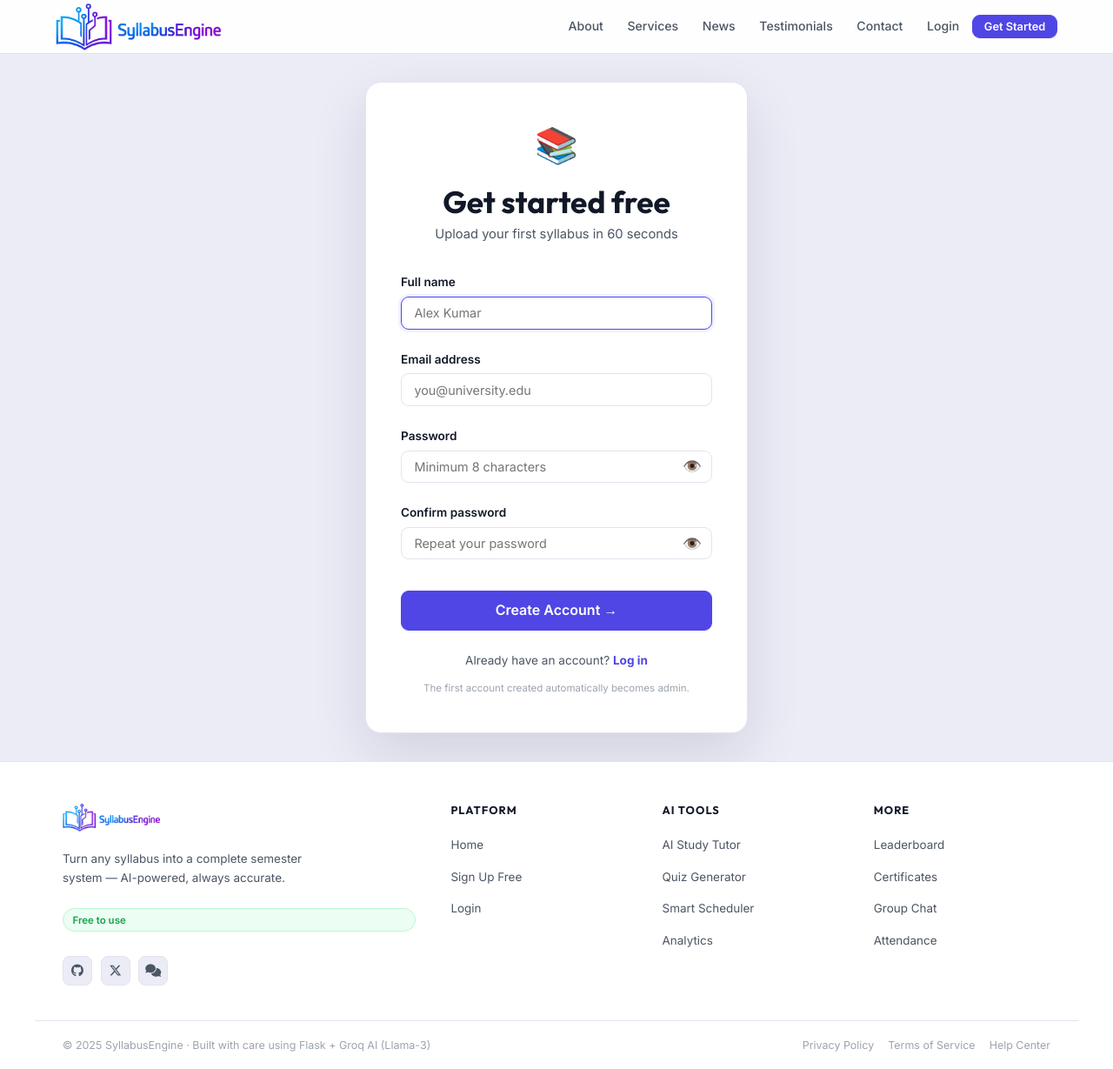
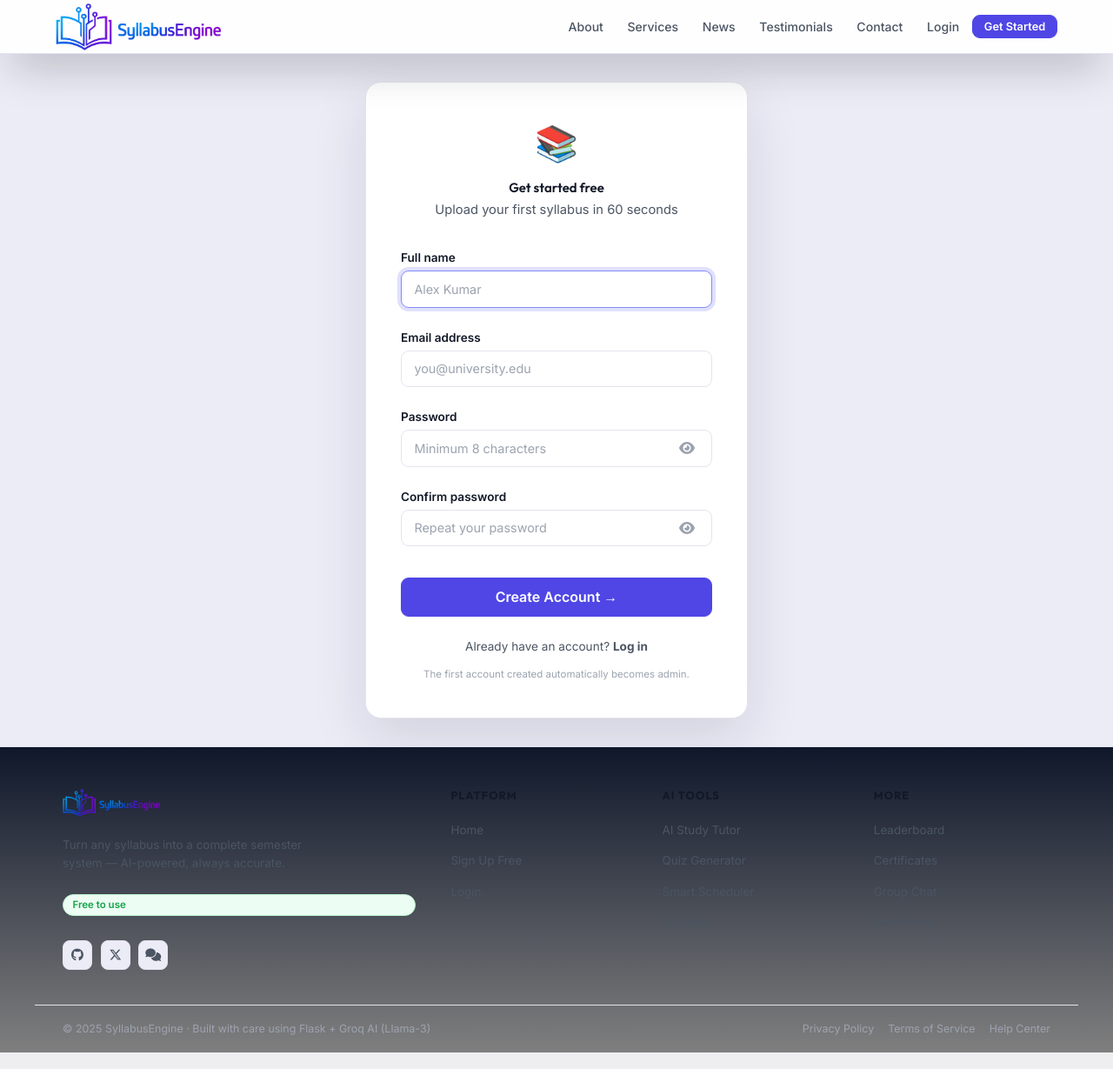
Before and after one commit to Soumya-Das-2006/SyllabusEngine, a Flask app: page /signup in a window 1280 px wide. Shown: the whole page at 87% size. Run offline with Flask 3, Linux system fonts and the light colour scheme; style sheets or scripts are compiled from the project's sources; some libraries are stand-ins or nearby versions.

Commit message:
Final Project

```diff
--- a/app.py
+++ b/app.py
@@ -11,7 +11,7 @@ from extensions import db, login_manager, migrate
 @login_manager.user_loader
 def load_user(user_id):
     from database.models import User
-    return User.query.get(int(user_id))
+    return db.session.get(User, int(user_id))
 
 def create_app():
     load_dotenv()
--- a/database/models.py
+++ b/database/models.py
@@ -68,7 +68,7 @@ class User(UserMixin, db.Model):
 
     @property
     def unread_notifications(self):
-        return self.notifications.filter_by(is_read=False).count()
+        return Notification.query.filter_by(user_id=self.id, is_read=False).count()
 
     def generate_reset_token(self):
         self.reset_token = secrets.token_urlsafe(32)
--- a/static/css/main.css
+++ b/static/css/main.css
@@ -1,8 +1,8 @@
-/* ══════════════════════════════════════════════
-   SYLLABUS ENGINE — LIGHT THEME PRODUCTION CSS
-   ══════════════════════════════════════════════ */
-
-:root {
+@import url('https://fonts.googleapis.com/css2?family=Inter:wght@400;500;600;700&family=Outfit:wght@600;700;800&display=swap');
+
+  /* SYLLABUS ENGINE — LIGHT THEME PRODUCTION CSS */
+
+  :root {
   --bg:         #f4f4fb;
   --bg2:        #ececf7;
   --surface:    #ffffff;
@@ -224,11 +224,24 @@ input[type=color]{padding:.3rem;height:40px;cursor:pointer}
   right:12px;
   top:50%;
   transform:translateY(-50%);
+  appearance:none;
+  border:0;
+  background:transparent;
+  padding:0;
+  width:34px;
+  height:34px;
+  display:grid;
+  place-items:center;
   cursor:pointer;
-  font-size:1.1rem;
   color:var(--text3);
   user-select:none;
   line-height:1;
+}
+.password-toggle i{font-size:1rem;line-height:1}
+.password-toggle:focus-visible{
+  outline:2px solid var(--primary);
+  outline-offset:2px;
+  border-radius:999px
 }
 .password-toggle:hover{color:var(--primary)}
 .forgot-password,.forgot-link{
--- a/static/css/style.css
+++ b/static/css/style.css
@@ -1,5 +1,9 @@
-/* Futuristic UI Upgrade - Glassmorphism/Neon (no runtime Tailwind imports) */
+/* Futuristic UI Upgrade - Tailwind + Glassmorphism/Neon */
 /* Layered on top of main.css - Production Ready */
+
+@import "tailwindcss/base";
+@import "tailwindcss/components";
+@import "tailwindcss/utilities";
 
 /* Design System - Exact Task Match */
 @layer base {
--- a/static/js/main.js
+++ b/static/js/main.js
@@ -95,14 +95,21 @@ function togglePasswordVisibility(fieldId) {
   const toggle = field.parentElement.querySelector('.password-toggle');
   if (!toggle) return;
 
-  if (field.type === 'password') {
-    field.type = 'text';
-    toggle.textContent = 'Hide';
-    toggle.title = 'Hide password';
+  const showingPassword = field.type === 'password';
+  field.type = showingPassword ? 'text' : 'password';
+
+  const nextLabel = showingPassword ? 'Hide password' : 'Show password';
+  const nextIcon = showingPassword ? 'fa-eye-slash' : 'fa-eye';
+
+  toggle.setAttribute('aria-label', nextLabel);
+  toggle.setAttribute('aria-pressed', String(showingPassword));
+  toggle.title = nextLabel;
+
+  const icon = toggle.querySelector('i');
+  if (icon) {
+    icon.className = `fa-solid ${nextIcon}`;
   } else {
-    field.type = 'password';
-    toggle.textContent = 'Show';
-    toggle.title = 'Show password';
+    toggle.innerHTML = `<i class="fa-solid ${nextIcon}" aria-hidden="true"></i>`;
   }
 }
 
--- a/templates/auth/login.html
+++ b/templates/auth/login.html
@@ -22,7 +22,9 @@
         <div class="password-container">
           <input type="password" id="password" name="password"
                  placeholder="Your password" required autocomplete="current-password">
-          <span class="password-toggle" onclick="togglePasswordVisibility('password')">👁️</span>
+          <button type="button" class="password-toggle" onclick="togglePasswordVisibility('password')" aria-label="Show password" aria-pressed="false" title="Show password">
+            <i class="fa-solid fa-eye" aria-hidden="true"></i>
+          </button>
         </div>
       </div>
       <div class="forgot-password">
--- a/templates/auth/login_fixed.html
+++ b/templates/auth/login_fixed.html
@@ -22,7 +22,9 @@
         <div class="password-container">
           <input type="password" id="password" name="password"
                  placeholder="Your password" required autocomplete="current-password">
-          <span class="password-toggle" onclick="togglePasswordVisibility('password')">👁️</span>
+          <button type="button" class="password-toggle" onclick="togglePasswordVisibility('password')" aria-label="Show password" aria-pressed="false" title="Show password">
+            <i class="fa-solid fa-eye" aria-hidden="true"></i>
+          </button>
         </div>
       </div>
       <div class="forgot-password">
--- a/templates/auth/signup.html
+++ b/templates/auth/signup.html
@@ -27,7 +27,9 @@
         <div class="password-container">
           <input type="password" id="password" name="password"
                  placeholder="Minimum 8 characters" required autocomplete="new-password" minlength="8">
-          <span class="password-toggle" onclick="togglePasswordVisibility('password')">👁️</span>
+          <button type="button" class="password-toggle" onclick="togglePasswordVisibility('password')" aria-label="Show password" aria-pressed="false" title="Show password">
+            <i class="fa-solid fa-eye" aria-hidden="true"></i>
+          </button>
         </div>
       </div>
       <div class="form-group">
@@ -35,7 +37,9 @@
         <div class="password-container">
           <input type="password" id="confirm_password" name="confirm_password"
                  placeholder="Repeat your password" required autocomplete="new-password">
-          <span class="password-toggle" onclick="togglePasswordVisibility('confirm_password')">👁️</span>
+          <button type="button" class="password-toggle" onclick="togglePasswordVisibility('confirm_password')" aria-label="Show password" aria-pressed="false" title="Show password">
+            <i class="fa-solid fa-eye" aria-hidden="true"></i>
+          </button>
         </div>
       </div>
       <button type="submit" class="btn btn-primary btn-full btn-lg">Create Account →</button>
--- a/templates/base.html
+++ b/templates/base.html
@@ -9,6 +9,7 @@
 <link href="https://fonts.googleapis.com/css2?family=Inter:wght@400;500;600;700&family=Outfit:wght@600;700;800&display=swap" rel="stylesheet">
 <link rel="stylesheet" href="https://cdnjs.cloudflare.com/ajax/libs/font-awesome/6.5.1/css/all.min.css" integrity="sha512-DTOQO9RWCH3ppGqcWaEA1BIZOC6xxalwEsw9c2QQeAIftl+Vegovlnee1c9QX4TctnWMn13TZye+giMm8e2LwA==" crossorigin="anonymous" referrerpolicy="no-referrer" />
 <link rel="icon" type="image/png" href="{{ url_for('static', filename='img/favicon.png') }}">
+<link rel="stylesheet" href="https://cdn.tailwindcss.com">
 <link rel="stylesheet" href="{{ url_for('static', filename='css/main.css') }}">
 <link rel="stylesheet" href="{{ url_for('static', filename='css/style.css') }}">
 {% block head %}{% endblock %}
```
Also changed, not shown: templates/auth/reset_password.html (+6 -2 lines), templates/auth/signup_fixed.html (+6 -2 lines), templates/dashboard/ai_assist.html (+21 -3 lines).
